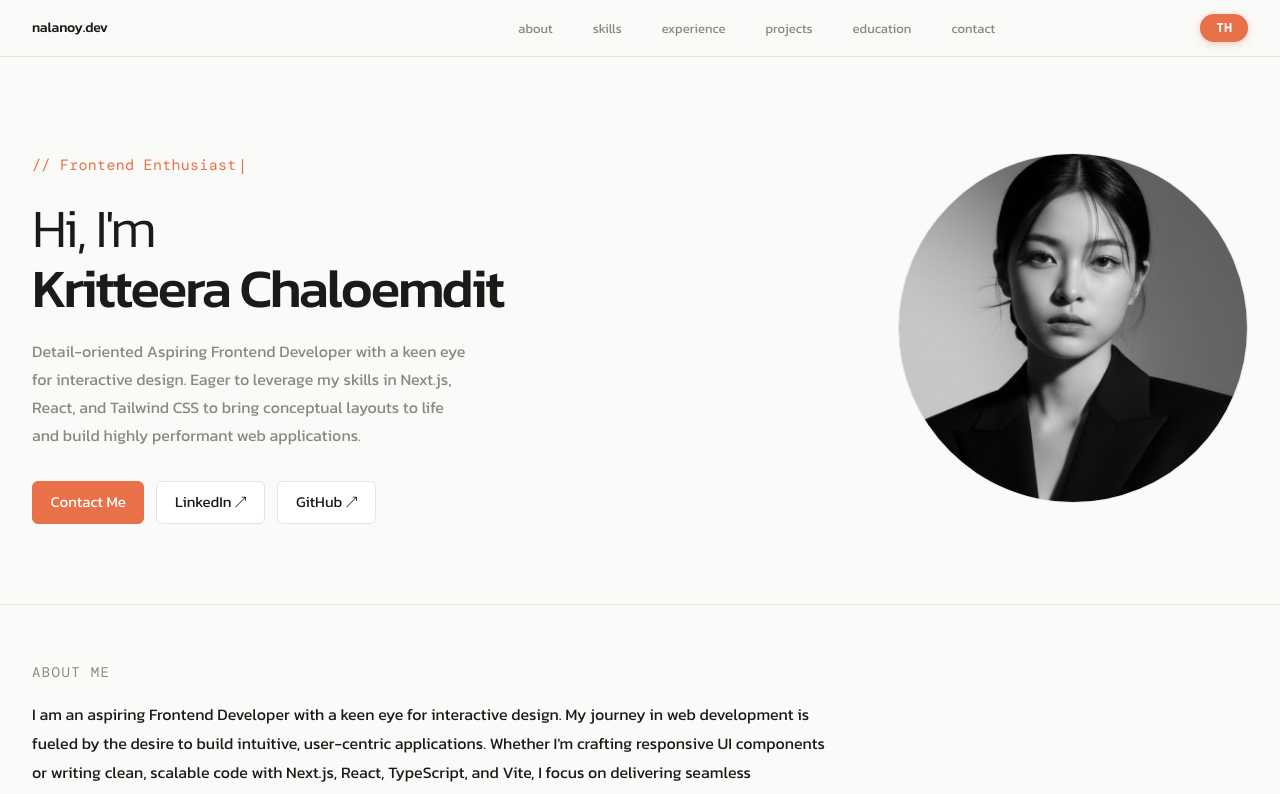
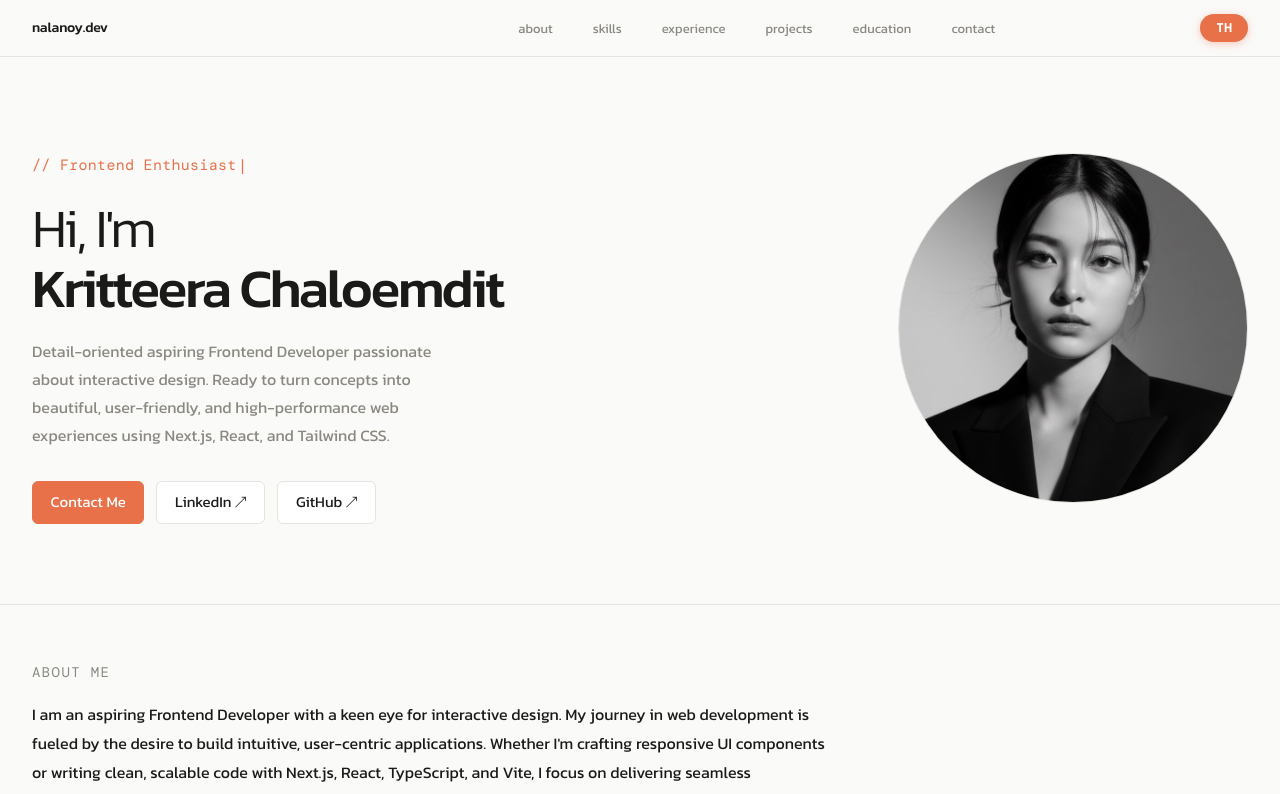
Before and after one commit to Nalanoyyyy/nalanoy.dev, a Next.js app: page / in a window 1280 px wide. Shown: the top 794 px of the page. Built offline with nearby package versions, Linux system fonts and the light colour scheme.

Commit message:
edit data

```diff
--- a/src/data.ts
+++ b/src/data.ts
@@ -6,7 +6,7 @@ export const resumeData = {
   // ── ข้อมูลส่วนตัว ─────────────────────────────────────────
   name: "Kritteera Chaloemdit",
   role: "Aspiring Developer / Class of 2026",
-  bio: "Detail-oriented Aspiring Frontend Developer with a keen eye for interactive design. Eager to leverage my skills in Next.js, React, and Tailwind CSS to bring conceptual layouts to life and build highly performant web applications.",
+  bio: "Detail-oriented aspiring Frontend Developer passionate about interactive design. Ready to turn concepts into beautiful, user-friendly, and high-performance web experiences using Next.js, React, and Tailwind CSS.",
   about: "I am an aspiring Frontend Developer with a keen eye for interactive design. My journey in web development is fueled by the desire to build intuitive, user-centric applications. Whether I'm crafting responsive UI components or writing clean, scalable code with Next.js, React, TypeScript, and Vite, I focus on delivering seamless experiences. I believe in combining clean, minimalist layouts with creative visual storytelling to make every web project both functional and memorable.",
   location: "Bangkok, Thailand",
   avatar: "/profile.png",  // ← ใส่รูปตัวเองใน /public/photo.jpg แล้วเอา comment ออก
```
Also changed, not shown: 1 other file (tests, documents, lock files or other folders).
